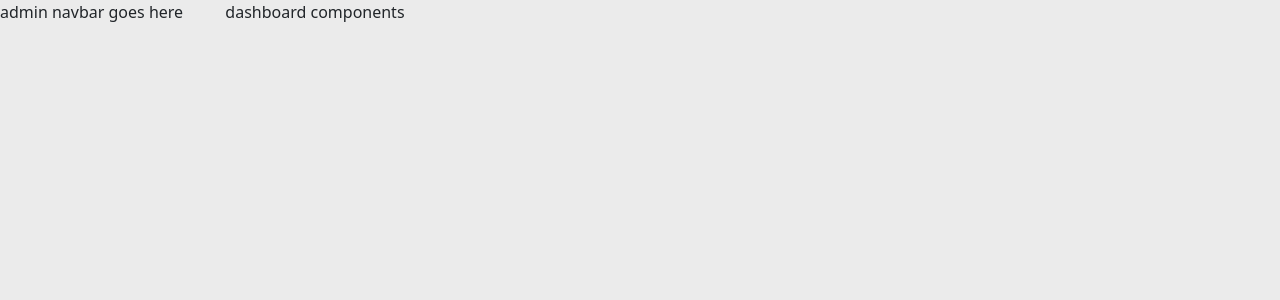
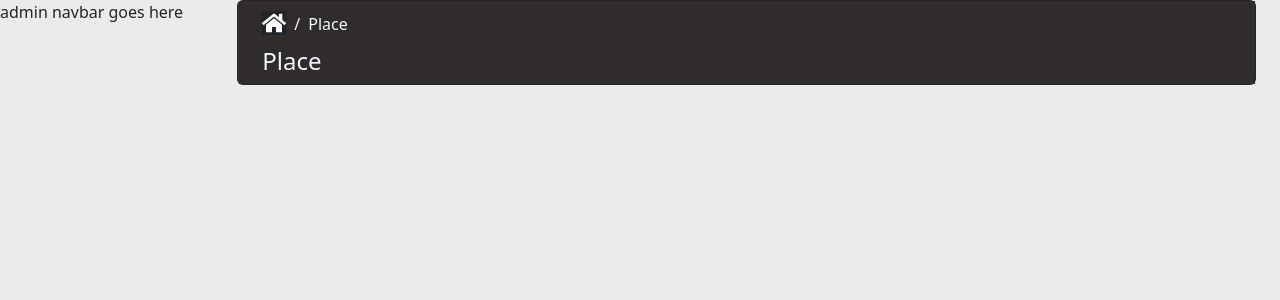
Before and after one commit to GP-43/homeaway-frontend, a React (Create React App) app: page /admin/dashboard in a window 1280 px wide. Shown: the top 300 px of the page. Built offline with nearby package versions, Linux system fonts and the light colour scheme.

Commit message:
Admin header card partially done without passing data

```diff
--- a/src/assets/styles/_main.scss
+++ b/src/assets/styles/_main.scss
@@ -6,3 +6,4 @@
 @import "partials/occupant-footer";
 @import "partials/calendar";
 @import "partials/userrentings";
+@import "partials/admin-dashbord";
--- /dev/null
+++ b/src/assets/styles/partials/_admin-dashbord.scss
@@ -0,0 +1,22 @@
+.Header-card {
+
+    background-color: #302c2c;
+
+    .header-card-home-icon {
+        height: 1.5rem;
+        width: 1.5rem;
+        color: rgb(255, 255, 255);
+    }
+
+    .Header-card-div{
+        background-color: #302c2c;
+
+        .Header-card-div-text{
+            text-decoration: none;
+            background-color: #302c2c;
+            color: aliceblue;
+            margin-top: 0.7rem;
+            margin-left: 0.5rem;
+        }
+    }
+}
--- /dev/null
+++ b/src/components/admin/HeaderCard.jsx
@@ -0,0 +1,31 @@
+import React from "react";
+import { Card, Col, Container, Row } from "react-bootstrap";
+import { FaHome } from "react-icons/fa";
+
+
+
+function HeaderCard() {
+
+    return (
+        <Container>
+
+            <Card className="Header-card ps-3">
+
+                <Col className="d-flex flex-row  Header-card-div" >
+                    <a href="" class="Header-card-div-text ms-2 mt-2"><FaHome className="header-card-home-icon text-light bg-dark" size="lg" /></a>
+                    <h7 class="Header-card-div-text ">/</h7>
+                    <a href="" class="Header-card-div-text "><h7 className="Header-card-div-text ms-0 mt-0">Place</h7></a>
+                </Col >
+                <Col className="Header-card-div">
+                    <h4 class="Header-card-div-text ">Place</h4>
+                </Col>
+
+            </Card>
+
+        </Container>
+
+
+    );
+}
+
+export default HeaderCard;
--- a/src/views/pages/Admin/Dashboard.jsx
+++ b/src/views/pages/Admin/Dashboard.jsx
@@ -1,12 +1,13 @@
 import React from "react";
 import {Row, Col, Container} from "react-bootstrap";
+import HeaderCard from "../../../components/admin/HeaderCard";
 
 function Dashboard() {
     return (
         <Container>
             <Row className="mx-0">
                 <Col className="px-0">
-                    dashboard components
+                    <HeaderCard/>
                 </Col>
             </Row>
         </Container>
```
